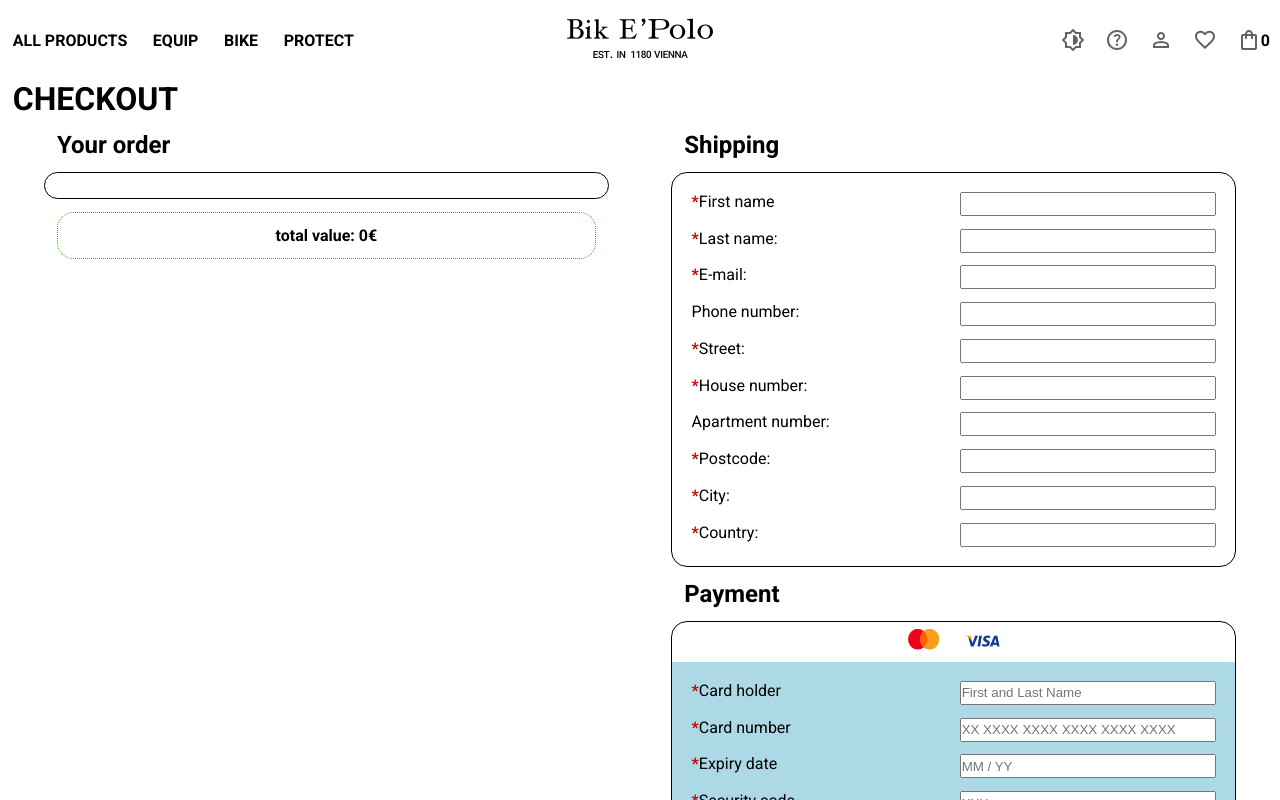
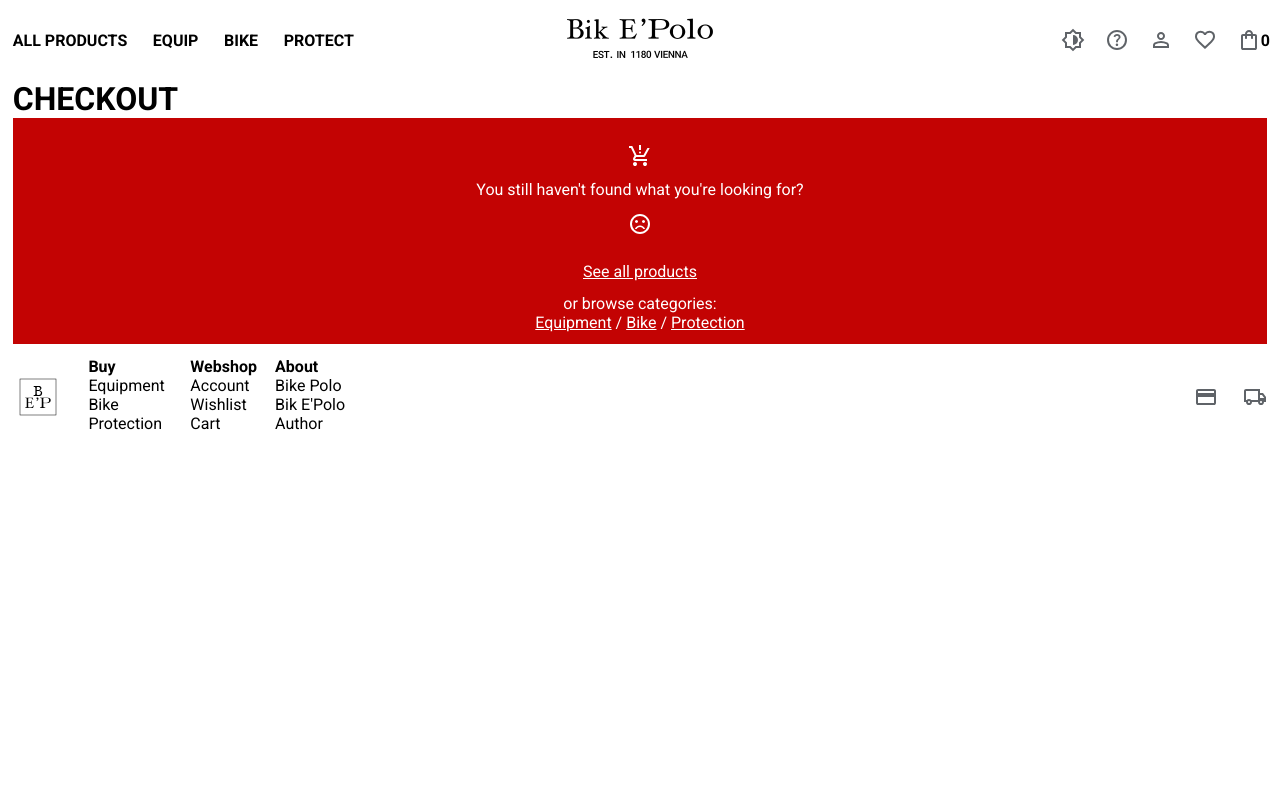
Before and after one commit to xkrsx/next-ecommerce-store, a Next.js app: page /checkout in a window 1280 px wide. Shown: the top 800 px of the page. Built offline with nearby package versions, Linux system fonts and the light colour scheme; no server answers; the database is empty; what dotenv-safe would draw is missing.

Commit message:
[WiP] Add cookie removal after 'buy button' is clicked

```diff
--- a/app/checkout/OrderPayButton.js
+++ b/app/checkout/OrderPayButton.js
@@ -1,22 +1,30 @@
-// 'use server';
-// import { deleteCookies } from './actions';
+'use client';
 
-// export default function OrderPayButton({ totalValue }) {
-//   return (
-//     <button
-//       className="pay-button"
-//       formAction={async () => await deleteCookies()}
-//     >
-//       <svg
-//         xmlns="http://www.w3.org/2000/svg"
-//         height="24px"
-//         viewBox="0 -960 960 960"
-//         width="24px"
-//         fill="#e8eaed"
-//       >
-//         <path d="M420-360h120l-23-129q20-10 31.5-29t11.5-42q0-33-23.5-56.5T480-640q-33 0-56.5 23.5T400-560q0 23 11.5 42t31.5 29l-23 129Zm60 280q-139-35-229.5-159.5T160-516v-244l320-120 320 120v244q0 152-90.5 276.5T480-80Zm0-84q104-33 172-132t68-220v-189l-240-90-240 90v189q0 121 68 220t172 132Zm0-316Z" />
-//       </svg>
-//       Order & Pay {totalValue}€
-//     </button>
-//   );
-// }
+import { Router } from 'next/router';
+import { deleteCookies } from './actions';
+
+export default function OrderPayButton({ totalValue }) {
+  function handleClick(event) {
+    event.preventDefault();
+    Router.push('/thank-you');
+  }
+
+  return (
+    <button
+      className="pay-button"
+      formAction={async () => await deleteCookies()}
+      onClick={handleClick}
+    >
+      <svg
+        xmlns="http://www.w3.org/2000/svg"
+        height="24px"
+        viewBox="0 -960 960 960"
+        width="24px"
+        fill="#e8eaed"
+      >
+        <path d="M420-360h120l-23-129q20-10 31.5-29t11.5-42q0-33-23.5-56.5T480-640q-33 0-56.5 23.5T400-560q0 23 11.5 42t31.5 29l-23 129Zm60 280q-139-35-229.5-159.5T160-516v-244l320-120 320 120v244q0 152-90.5 276.5T480-80Zm0-84q104-33 172-132t68-220v-189l-240-90-240 90v189q0 121 68 220t172 132Zm0-316Z" />
+      </svg>
+      Order & Pay {totalValue}€
+    </button>
+  );
+}
--- a/app/checkout/actions.ts
+++ b/app/checkout/actions.ts
@@ -1,3 +1,5 @@
+'use server';
+
 import { cookies } from 'next/headers';
 import { getAllProductsInsecure } from '../../database/products';
 import { getCookie } from '../../util/cookies';
--- a/app/checkout/page.js
+++ b/app/checkout/page.js
@@ -1,11 +1,11 @@
 import './page.scss';
 import Image from 'next/image';
+import Link from 'next/link';
 import { getSingleProductInsecure } from '../../database/products';
 import { getCookie } from '../../util/cookies';
 import { parseJson } from '../../util/json';
-import { cartCalculator, deleteCookies } from './actions';
-
-// import OrderPayButton from './OrderPayButton';
+import { cartCalculator } from './actions';
+import OrderPayButton from './OrderPayButton';
 
 export default async function Checkout() {
   const cookieCart = getCookie('cart');
@@ -20,6 +20,47 @@
     <div className="checkout-wrapper">
       <h1>Checkout</h1>
       <div className="checkout">
+        {!totalValue ? (
+          <div className="empty-cart">
+            <div className="empty-cart first-line">
+              <svg
+                xmlns="http://www.w3.org/2000/svg"
+                height="24px"
+                viewBox="0 -960 960 960"
+                width="24px"
+                fill="#FFFFFF"
+                alt="Empty cart icon"
+              >
+                <path d="M480-580q-17 0-28.5-11.5T440-620q0-17 11.5-28.5T480-660q17 0 28.5 11.5T520-620q0 17-11.5 28.5T480-580Zm-40-140v-200h80v200h-80ZM280-80q-33 0-56.5-23.5T200-160q0-33 23.5-56.5T280-240q33 0 56.5 23.5T360-160q0 33-23.5 56.5T280-80Zm400 0q-33 0-56.5-23.5T600-160q0-33 23.5-56.5T680-240q33 0 56.5 23.5T760-160q0 33-23.5 56.5T680-80ZM40-800v-80h131l170 360h280l156-280h91L692-482q-11 20-29.5 31T622-440H324l-44 80h480v80H280q-45 0-68.5-39t-1.5-79l54-98-144-304H40Z" />
+              </svg>
+              <p>You still haven't found what you're looking for? </p>
+              <svg
+                xmlns="http://www.w3.org/2000/svg"
+                height="24px"
+                viewBox="0 -960 960 960"
+                width="24px"
+                fill="#FFFFFF"
+                alt="Sad emoji"
+              >
+                <path d="M620-520q25 0 42.5-17.5T680-580q0-25-17.5-42.5T620-640q-25 0-42.5 17.5T560-580q0 25 17.5 42.5T620-520Zm-280 0q25 0 42.5-17.5T400-580q0-25-17.5-42.5T340-640q-25 0-42.5 17.5T280-580q0 25 17.5 42.5T340-520Zm140 100q-68 0-123.5 38.5T276-280h66q22-37 58.5-58.5T480-360q43 0 79.5 21.5T618-280h66q-25-63-80.5-101.5T480-420Zm0 340q-83 0-156-31.5T197-197q-54-54-85.5-127T80-480q0-83 31.5-156T197-763q54-54 127-85.5T480-880q83 0 156 31.5T763-763q54 54 85.5 127T880-480q0 83-31.5 156T763-197q-54 54-127 85.5T480-80Zm0-400Zm0 320q134 0 227-93t93-227q0-134-93-227t-227-93q-134 0-227 93t-93 227q0 134 93 227t227 93Z" />
+              </svg>
+            </div>
+            <div className="empty-cart-second-line">
+              <Link href="/products">See all products</Link>
+            </div>
+            <div className="empty-cart-third-line">
+              or browse categories:
+              <div>
+                <Link href="/products/equipment">Equipment</Link>
+                {' / '}
+                <Link href="/products/bike">Bike</Link>
+                {' / '}
+                <Link href="/products/protection">Protection</Link>
+              </div>
+            </div>
+          </div>
+        ) : (
+          <div className="order-payment">
             <div className="order">
               <h2>Your order</h2>
               <ul className="single-product-info">
@@ -32,8 +73,11 @@
                   return !product.count ? (
                     ''
                   ) : (
-                <li key={`cart-product-${product.productId}`}>
-                  <ul>
+                    <li
+                      key={`cart-product-${product.productId}`}
+                      className="single-product"
+                    >
+                      <ul className="info-image">
                         <li>{productInfo.name}</li>
                         <li>
                           {product.count} x {productInfo.price}€
@@ -42,6 +86,21 @@
                           <strong>total price: {singleProductValue}€</strong>
                         </li>
                       </ul>
+
+                      <div className="product-image">
+                        {/* <div className="product-image"> */}
+                        <Link
+                          href={`/products/${productInfo.id}`}
+                          // target="_blank"
+                        >
+                          <Image
+                            src={`/images/products/${productInfo.name}/1.webp`}
+                            alt={productInfo.name}
+                            layout="fill"
+                            objectFit="contain"
+                          />
+                        </Link>
+                      </div>
                     </li>
                   );
                 })}
@@ -131,7 +190,11 @@
                 <h2>Payment</h2>
                 <div className="payment-form">
                   <div className="cards">
-                <Image src="/images/mastercard.webp" width="45" height="35" />
+                    <Image
+                      src="/images/mastercard.webp"
+                      width="45"
+                      height="35"
+                    />
                     <Image src="/images/visa.webp" width="45" height="35" />
                   </div>
                   <ul>
@@ -184,24 +247,11 @@
 
                 {/* TODO add functionality to the button: delete the cookies and go to 'thank you' website */}
 
-            {/* <OrderPayButton totalValue={totalValue} /> */}
-            <button
-              className="pay-button"
-              onClick={async () => await deleteCookies()}
-            >
-              <svg
-                xmlns="http://www.w3.org/2000/svg"
-                height="24px"
-                viewBox="0 -960 960 960"
-                width="24px"
-                fill="#e8eaed"
-              >
-                <path d="M420-360h120l-23-129q20-10 31.5-29t11.5-42q0-33-23.5-56.5T480-640q-33 0-56.5 23.5T400-560q0 23 11.5 42t31.5 29l-23 129Zm60 280q-139-35-229.5-159.5T160-516v-244l320-120 320 120v244q0 152-90.5 276.5T480-80Zm0-84q104-33 172-132t68-220v-189l-240-90-240 90v189q0 121 68 220t172 132Zm0-316Z" />
-              </svg>
-              Order & Pay {totalValue}€
-            </button>
+                <OrderPayButton totalValue={totalValue} />
               </form>
             </div>
+          </div>
+        )}
       </div>
     </div>
   );
--- a/app/checkout/page.scss
+++ b/app/checkout/page.scss
@@ -5,6 +5,36 @@
 
   h2 {
     padding: 0.8rem;
+  }
+
+  .empty-cart {
+    display: flex;
+    flex-direction: column;
+    justify-content: center;
+    align-items: center;
+    color: var(--secondary-font-color);
+    background-color: var(--primary-error-color);
+    padding: 0.8rem;
+    width: 100%;
+    gap: 0.8rem;
+
+    a {
+      text-decoration: underline;
+    }
+    .empty-cart-third-line {
+      text-align: center;
+    }
+
+    .empty-cart-fourth-line {
+      width: 100%;
+    }
+  }
+
+  .order-payment {
+    width: 100%;
+    display: flex;
+    justify-content: space-around;
+    flex-wrap: wrap;
   }
 
   .order,
@@ -21,15 +51,35 @@
     border-radius: 1rem;
   }
 
+  .single-product {
+    display: flex;
+    // justify-content: space-between;
+    flex-wrap: wrap;
+    width: 100%;
+  }
+
   ul {
     list-style: none;
     padding: 0.8rem;
     border: 1px solid var(--primary-font-color);
     border-radius: 1rem;
+    width: 100%;
 
     li {
       padding: 0.4rem;
       list-style: none;
+
+      .info-image {
+        width: 50%;
+      }
+
+      .product-image {
+        position: relative;
+        border-radius: 0.5rem;
+        height: 7rem;
+        width: 50%;
+        overflow: hidden;
+      }
 
       label {
         display: flex;
@@ -45,6 +95,7 @@
       }
     }
   }
+
   .payment-form {
     border: 1px solid black;
     border-radius: 1rem;
--- a/app/products/[productId]/page.js
+++ b/app/products/[productId]/page.js
@@ -34,7 +34,10 @@
             <span>
               <Link href="/products"> all products </Link>
               {'>'}
-              <Link href={`/${product.category}`}> {product.category} </Link>
+              <Link href={`/products/${product.category}`}>
+                {' '}
+                {product.category}{' '}
+              </Link>
             </span>
           </div>
           <h1>{product.name}</h1>
```
Also changed, not shown: app/cart/page.js (+2 -8 lines). Lines whose indentation alone changed are shown as unchanged.
